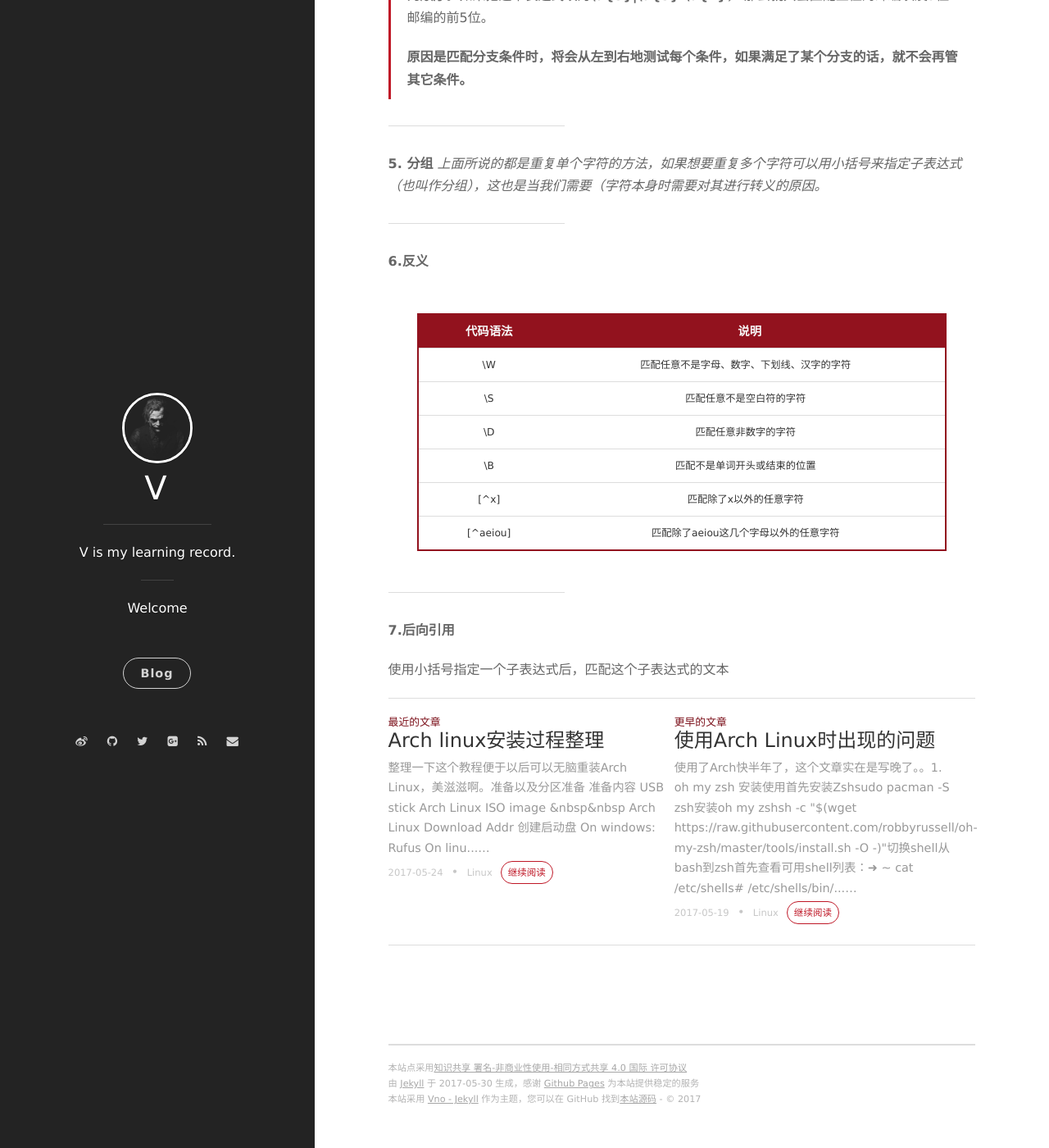
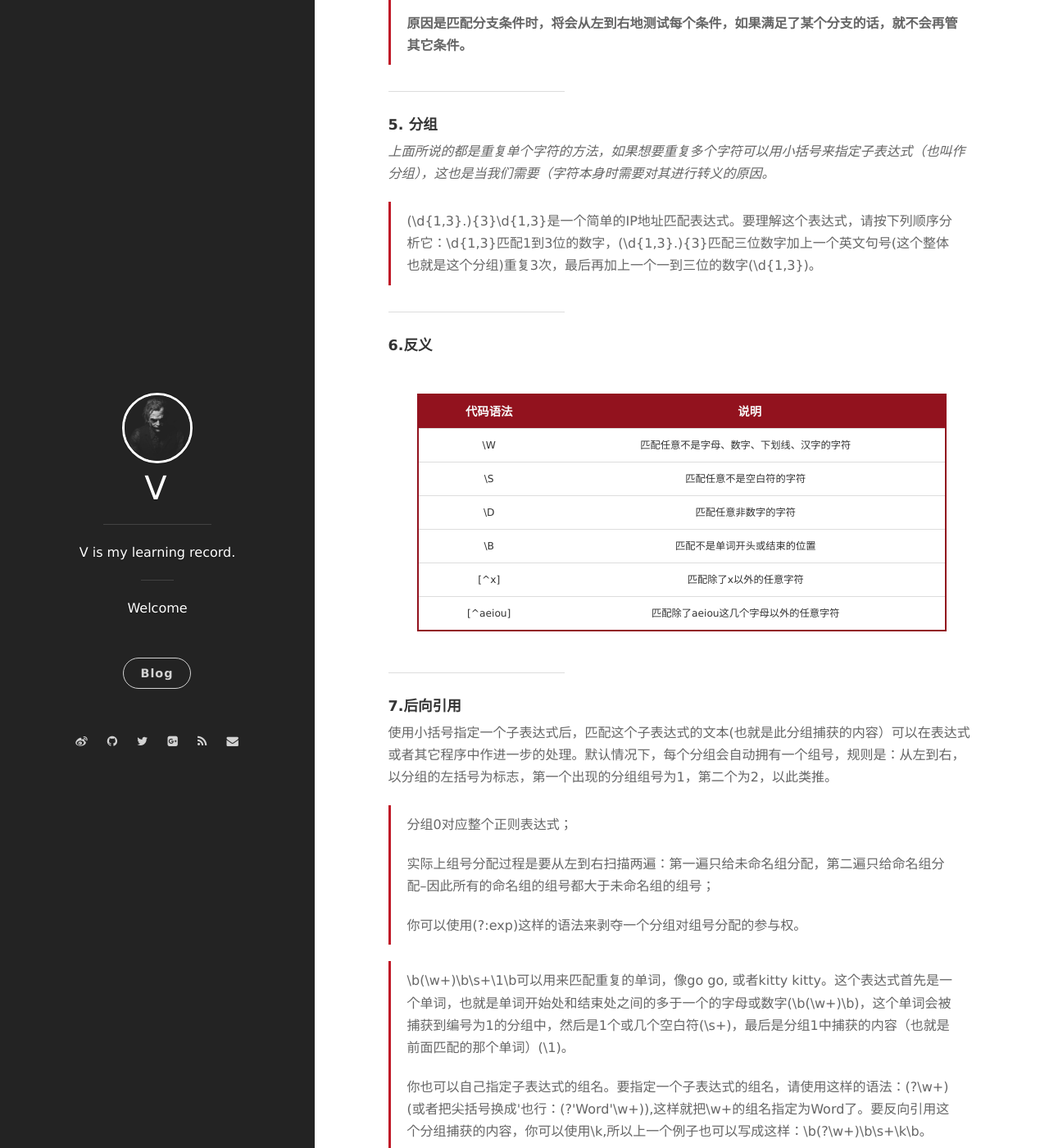
Before and after one commit to mrcwl/bryceyang.github.io, a Jekyll site: the page built from _posts/2017-05-20-正则表达式入门.markdown, in a window 1280 px wide and 1400 px high, scrolled down 1551 px. Shown: the whole window at 82% size. Built offline with Jekyll 4.4.1, drawn with Linux system fonts in a browser that asks for light colours; nearby versions of some CDN libraries; comment, search, counter and statistics services are not loaded; some of the changed text lies outside the part shown.

Commit message:
enrich contents

```diff
--- a/_posts/2017-05-20-正则表达式入门.markdown
+++ b/_posts/2017-05-20-正则表达式入门.markdown
@@ -6,13 +6,15 @@ category: Linux
 tag: Linux
 ---
 
-#### [正则表达式入门](https://deerchao.net/tutorials/regex/regex.htm)
+---
+####  这是主要参考文献：[正则表达式入门](https://deerchao.net/tutorials/regex/regex.htm)，本文只是做了修改以便于自己记忆。
 
 * * * * *
 
-**1. 元字符 metacharater**
+#### **1. 元字符 metacharater**
 
-> **\b**,代表着单词的开头或者结尾，也就是单词的分界处；
+
+> **\b** 代表着单词的开头或者结尾，也就是单词的分界处；
 >
 > **.** 匹配除了换行符以外的任意字符；
 >
@@ -32,10 +34,12 @@ tag: Linux
 
 * * * * *
 
-**2. 限定**
+#### **2. 限定**
+
+
 > **+** 指定前面的内容可以连续重复1次或者更多次；
 >
-> **/*** 指定前面的内容可以连续重复任意次（包括0次)；
+> **\*** 指定前面的内容可以连续重复任意次（包括0次)；
 >
 > **?** 重复零次或者一次；
 >
@@ -47,7 +51,8 @@ tag: Linux
 
 * * * * *
 
-**3. 字符类**
+#### **3. 字符类**
+
 
 *可以利用方括号来匹配所需字符，[acb]代表可以匹配abc其中的一个，所以**[]只用来匹配没有元字符对应的字符集中的单个字符***
 
@@ -59,7 +64,8 @@ tag: Linux
 
 
 
-**4.分支条件**
+#### **4.分支条件**
+
 
 
 > 正则表达式分支条件示例：\d{5}-\d{4}\|\d{5}
@@ -73,12 +79,17 @@ tag: Linux
 
 * * * * *
 
-**5. 分组**
+#### **5. 分组**
+
+
 *上面所说的都是重复单个字符的方法，如果想要重复多个字符可以用小括号来指定子表达式（也叫作分组），这也是当我们需要（字符本身时需要对其进行转义的原因。*
+
+> (\d{1,3}\.){3}\d{1,3}是一个简单的IP地址匹配表达式。要理解这个表达式，请按下列顺序分析它：\d{1,3}匹配1到3位的数字，(\d{1,3}\.){3}匹配三位数字加上一个英文句号(这个整体也就是这个分组)重复3次，最后再加上一个一到三位的数字(\d{1,3})。
 
 * * *
 
-**6.反义**
+#### **6.反义**
+
 
 
 |代码语法|说明                                       |
@@ -93,6 +104,24 @@ tag: Linux
 
 * * *
 
-**7.后向引用**
+#### **7.后向引用**
 
-使用小括号指定一个子表达式后，匹配这个子表达式的文本
+
+使用小括号指定一个子表达式后，匹配这个子表达式的文本(也就是此分组捕获的内容）可以在表达式或者其它程序中作进一步的处理。默认情况下，每个分组会自动拥有一个组号，规则是：从左到右，以分组的左括号为标志，第一个出现的分组组号为1，第二个为2，以此类推。
+> 分组0对应整个正则表达式；
+>
+> 实际上组号分配过程是要从左到右扫描两遍：第一遍只给未命名组分配，第二遍只给命名组分配--因此所有的命名组的组号都大于未命名组的组号；
+>
+> 你可以使用(?:exp)这样的语法来剥夺一个分组对组号分配的参与权。
+
+> \b(\w+)\b\s+\1\b可以用来匹配重复的单词，像go go, 或者kitty kitty。这个表达式首先是一个单词，也就是单词开始处和结束处之间的多于一个的字母或数字(\b(\w+)\b)，这个单词会被捕获到编号为1的分组中，然后是1个或几个空白符(\s+)，最后是分组1中捕获的内容（也就是前面匹配的那个单词）(\1)。
+>
+> 你也可以自己指定子表达式的组名。要指定一个子表达式的组名，请使用这样的语法：(?<Word>\w+)(或者把尖括号换成'也行：(?'Word'\w+)),这样就把\w+的组名指定为Word了。要反向引用这个分组捕获的内容，你可以使用\k<Word>,所以上一个例子也可以写成这样：\b(?<Word>\w+)\b\s+\k<Word>\b。
+
+**常用分组语法：**
+
+[待补充]()
+
+---
+
+#### **8. 零宽断言**
```
